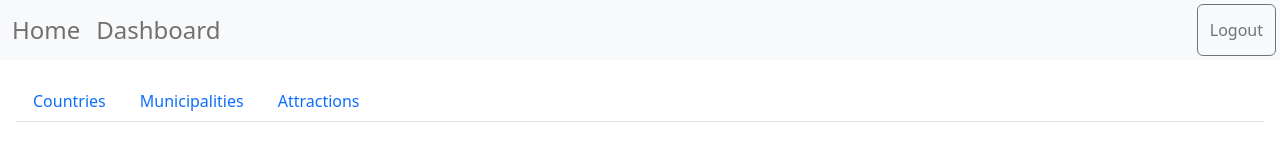
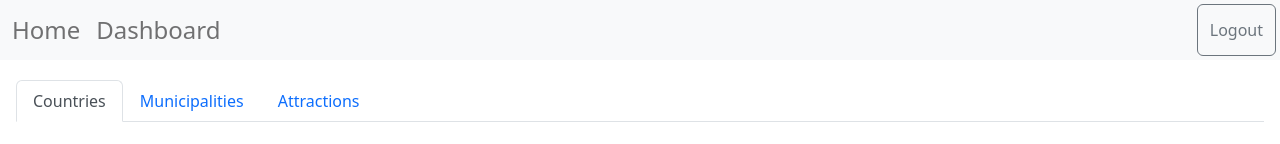
Before and after one commit to ahmedmahovac/TuristickeAtrakcijeFrontend, an Angular app: page /dashboard/countries in a window 1280 px wide. Shown: the top 144 px of the page. Built offline with nearby package versions, Linux system fonts and the light colour scheme; no server answers; sample sign-in values are in the browser's storage.

Commit message:
add selected tab indicator

```diff
--- a/src/app/attractions-dashboard/attractions-dashboard.component.ts
+++ b/src/app/attractions-dashboard/attractions-dashboard.component.ts
@@ -18,6 +18,7 @@ export class AttractionsDashboardComponent {
   municipalityId: String="";
   municipalityName: String = "";
   countryName: String = "";
+
 
   addingAttractionActive : Boolean = false;
 
@@ -72,7 +73,7 @@ export class AttractionsDashboardComponent {
       // sad uploaduj slike
       const formData = new FormData();
       formData.append("picture",this.form.get("pictureSource")?.value!);
-      console.log(formData);
+      console.log(this.form.get("pictureSource")?.value!);
       this.countryMunicipalityService.addPictures(attraction.id, formData).then((response)=>{
         console.log(response);
       }).catch(err=>{
@@ -103,6 +104,7 @@ export class AttractionsDashboardComponent {
   }
 
   handleFileChange(event:any){
+    console.log("uso");
     if(event.target.files.length>0){
       const file = event.target.files[0];
       this.form.patchValue({
--- a/src/app/dashboard-tab/dashboard-tab.component.html
+++ b/src/app/dashboard-tab/dashboard-tab.component.html
@@ -1,11 +1,11 @@
 <ul class="nav nav-tabs">
     <li class="nav-item">
-      <a class="nav-link"  >Countries</a>
+      <a class="{{selectedTab==0 ? 'nav-link active' : 'nav-link'}}">Countries</a>
     </li>
     <li class="nav-item">
-      <a class="nav-link" class="nav-link">Municipalities</a>
+      <a class="{{selectedTab==1 ? 'nav-link active' : 'nav-link'}}">Municipalities</a>
     </li>
     <li class="nav-item">
-      <a class="nav-link" class="nav-link">Attractions</a>
+      <a class="{{selectedTab==2 ? 'nav-link active' : 'nav-link'}}">Attractions</a>
     </li>
   </ul>
--- a/src/app/dashboard-tab/dashboard-tab.component.ts
+++ b/src/app/dashboard-tab/dashboard-tab.component.ts
@@ -1,4 +1,4 @@
-import { Component } from '@angular/core';
+import { Component, Input } from '@angular/core';
 import { ActivatedRoute } from '@angular/router';
 
 @Component({
@@ -11,6 +11,8 @@ export class DashboardTabComponent {
   constructor(private route: ActivatedRoute){
   }
 
+  @Input()
+  selectedTab: Number = 0;
 
 
   handleClick(){
--- a/src/app/dashboard/dashboard.component.html
+++ b/src/app/dashboard/dashboard.component.html
@@ -1,2 +1,2 @@
-<app-dashboard-tab></app-dashboard-tab>
-<router-outlet></router-outlet>
+<app-dashboard-tab [selectedTab]="selectedTab"></app-dashboard-tab>
+<router-outlet (activate)="handleSelectedTabChange($event)"></router-outlet>
--- a/src/app/dashboard/dashboard.component.ts
+++ b/src/app/dashboard/dashboard.component.ts
@@ -1,4 +1,7 @@
 import { Component } from '@angular/core';
+import { AttractionsDashboardComponent } from '../attractions-dashboard/attractions-dashboard.component';
+import { CountriesComponent } from '../countries/countries.component';
+import { MunicipalitiesComponent } from '../municipalities/municipalities.component';
 
 @Component({
   selector: 'app-dashboard',
@@ -6,5 +9,21 @@ import { Component } from '@angular/core';
   styleUrls: ['./dashboard.component.css']
 })
 export class DashboardComponent {
+  selectedTab: Number = 0;
 
+  handleSelectedTabChange(component: any){
+    let newSelectedTab = -1;
+    if(component instanceof CountriesComponent){
+      newSelectedTab=0;
+    }
+    else if(component instanceof MunicipalitiesComponent){
+      newSelectedTab=1;
+    }
+    else if(component instanceof AttractionsDashboardComponent){
+      newSelectedTab=2;
+    }
+    setTimeout(()=>{
+      this.selectedTab=newSelectedTab;
+    }, 0);
+  }
 }
```
